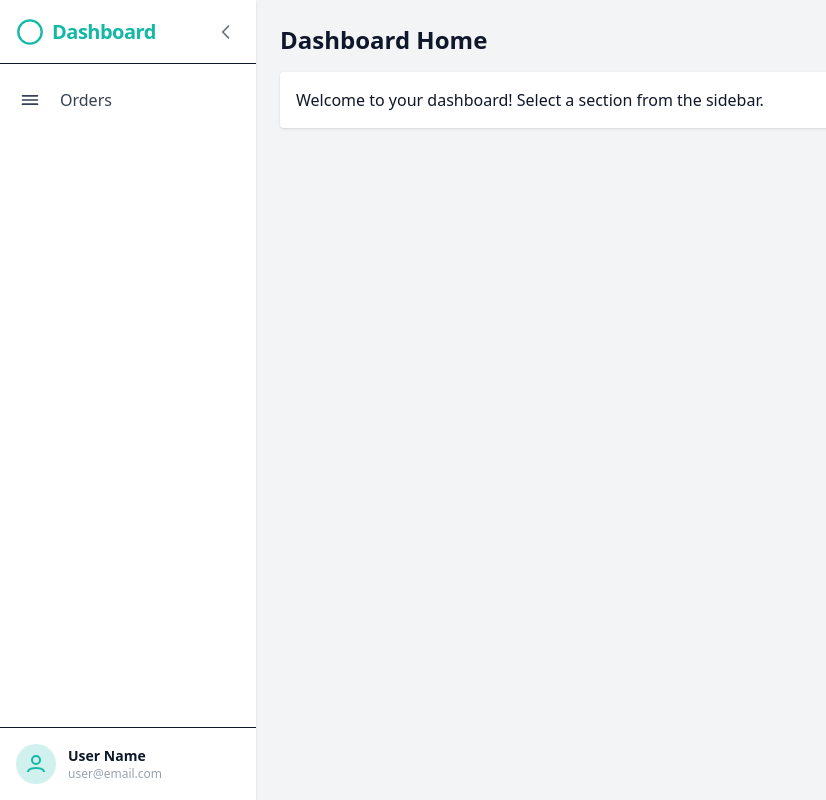
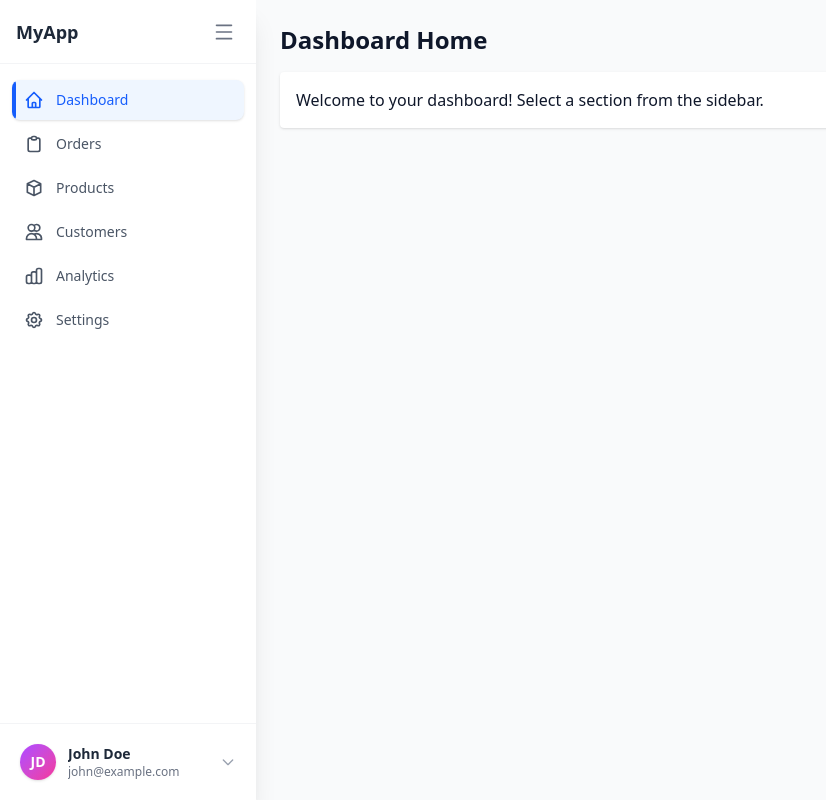
Before and after one commit to ehtishamali042/ecomwithusama, a React (Vite) app in the folder ecom-frontend/: page /dashboard in a window 1280 px wide. Shown: the whole page, without its empty margins (0-826 px from the left). Built offline with nearby package versions, Linux system fonts and the light colour scheme.

Commit message:
improves sidemenu ui

```diff
--- a/ecom-frontend/src/layout/DashboardLayout.tsx
+++ b/ecom-frontend/src/layout/DashboardLayout.tsx
@@ -1,14 +1,14 @@
 import { type ReactNode } from "react";
-import { useState } from "react";
+import { useState, useEffect, useRef } from "react";
 import { Outlet, Link, useLocation } from "react-router-dom";
 
 const menuItems = [
   {
-    label: "Orders",
-    path: "/dashboard/orders",
+    label: "Dashboard",
+    path: "/dashboard",
     icon: (
       <svg
-        className="w-5 h-5 mr-3"
+        className="w-5 h-5"
         fill="none"
         stroke="currentColor"
         strokeWidth="2"
@@ -17,12 +17,111 @@ const menuItems = [
         <path
           strokeLinecap="round"
           strokeLinejoin="round"
-          d="M3 7h18M3 12h18M3 17h18"
+          d="M3 12l2-2m0 0l7-7 7 7M5 10v10a1 1 0 001 1h3m10-11l2 2m-2-2v10a1 1 0 01-1 1h-3m-6 0a1 1 0 001-1v-4a1 1 0 011-1h2a1 1 0 011 1v4a1 1 0 001 1m-6 0h6"
         />
       </svg>
     ),
   },
-  // Add more sections here as needed
+  {
+    label: "Orders",
+    path: "/dashboard/orders",
+    icon: (
+      <svg
+        className="w-5 h-5"
+        fill="none"
+        stroke="currentColor"
+        strokeWidth="2"
+        viewBox="0 0 24 24"
+      >
+        <path
+          strokeLinecap="round"
+          strokeLinejoin="round"
+          d="M9 5H7a2 2 0 00-2 2v12a2 2 0 002 2h10a2 2 0 002-2V7a2 2 0 00-2-2h-2M9 5a2 2 0 002 2h2a2 2 0 002-2M9 5a2 2 0 012-2h2a2 2 0 012 2"
+        />
+      </svg>
+    ),
+  },
+  {
+    label: "Products",
+    path: "/dashboard/products",
+    icon: (
+      <svg
+        className="w-5 h-5"
+        fill="none"
+        stroke="currentColor"
+        strokeWidth="2"
+        viewBox="0 0 24 24"
+      >
+        <path
+          strokeLinecap="round"
+          strokeLinejoin="round"
+          d="M20 7l-8-4-8 4m16 0l-8 4m8-4v10l-8 4m0-10L4 7m8 4v10M4 7v10l8 4"
+        />
+      </svg>
+    ),
+  },
+  {
+    label: "Customers",
+    path: "/dashboard/customers",
+    icon: (
+      <svg
+        className="w-5 h-5"
+        fill="none"
+        stroke="currentColor"
+        strokeWidth="2"
+        viewBox="0 0 24 24"
+      >
+        <path
+          strokeLinecap="round"
+          strokeLinejoin="round"
+          d="M12 4.354a4 4 0 110 5.292M15 21H3v-1a6 6 0 0112 0v1zm0 0h6v-1a6 6 0 00-9-5.197M13 7a4 4 0 11-8 0 4 4 0 018 0z"
+        />
+      </svg>
+    ),
+  },
+  {
+    label: "Analytics",
+    path: "/dashboard/analytics",
+    icon: (
+      <svg
+        className="w-5 h-5"
+        fill="none"
+        stroke="currentColor"
+        strokeWidth="2"
+        viewBox="0 0 24 24"
+      >
+        <path
+          strokeLinecap="round"
+          strokeLinejoin="round"
+          d="M9 19v-6a2 2 0 00-2-2H5a2 2 0 00-2 2v6a2 2 0 002 2h2a2 2 0 002-2zm0 0V9a2 2 0 012-2h2a2 2 0 012 2v10m-6 0a2 2 0 002 2h2a2 2 0 002-2m0 0V5a2 2 0 012-2h2a2 2 0 012 2v14a2 2 0 01-2 2h-2a2 2 0 01-2-2z"
+        />
+      </svg>
+    ),
+  },
+  {
+    label: "Settings",
+    path: "/dashboard/settings",
+    icon: (
+      <svg
+        className="w-5 h-5"
+        fill="none"
+        stroke="currentColor"
+        strokeWidth="2"
+        viewBox="0 0 24 24"
+      >
+        <path
+          strokeLinecap="round"
+          strokeLinejoin="round"
+          d="M10.325 4.317c.426-1.756 2.924-1.756 3.35 0a1.724 1.724 0 002.573 1.066c1.543-.94 3.31.826 2.37 2.37a1.724 1.724 0 001.065 2.572c1.756.426 1.756 2.924 0 3.35a1.724 1.724 0 00-1.066 2.573c.94 1.543-.826 3.31-2.37 2.37a1.724 1.724 0 00-2.572 1.065c-.426 1.756-2.924 1.756-3.35 0a1.724 1.724 0 00-2.573-1.066c-1.543.94-3.31-.826-2.37-2.37a1.724 1.724 0 00-1.065-2.572c-1.756-.426-1.756-2.924 0-3.35a1.724 1.724 0 001.066-2.573c-.94-1.543.826-3.31 2.37-2.37.996.608 2.296.07 2.572-1.065z"
+        />
+        <path
+          strokeLinecap="round"
+          strokeLinejoin="round"
+          d="M15 12a3 3 0 11-6 0 3 3 0 016 0z"
+        />
+      </svg>
+    ),
+  },
 ];
 
 type DashboardLayoutProps = {
@@ -31,31 +130,43 @@ type DashboardLayoutProps = {
 
 export default function DashboardLayout({ children }: DashboardLayoutProps) {
   const [sidebarOpen, setSidebarOpen] = useState(true);
+  const [userMenuOpen, setUserMenuOpen] = useState(false);
+  const menuRef = useRef<HTMLDivElement>(null);
   const location = useLocation();
 
+  // Close menu when clicking outside
+  useEffect(() => {
+    function handleClickOutside(event: MouseEvent) {
+      if (menuRef.current && !menuRef.current.contains(event.target as Node)) {
+        setUserMenuOpen(false);
+      }
+    }
+
+    if (userMenuOpen) {
+      document.addEventListener("mousedown", handleClickOutside);
+      return () =>
+        document.removeEventListener("mousedown", handleClickOutside);
+    }
+  }, [userMenuOpen]);
+
   return (
-    <div className="flex h-screen bg-gray-100">
+    <div className="flex h-screen bg-gray-50">
       {/* Sidebar */}
       <aside
-        className={`transition-all duration-200 bg-white shadow h-full flex flex-col ${sidebarOpen ? "w-64" : "w-20"}`}
+        className={`transition-all duration-300 ease-in-out bg-white shadow-xl h-full flex flex-col ${
+          sidebarOpen ? "w-64" : "w-20"
+        }`}
       >
         {/* Logo/Header */}
-        <div className="flex items-center justify-between p-4 border-b h-16">
-          <span className="font-extrabold text-xl tracking-tight text-primary flex items-center">
-            <svg
-              className="w-7 h-7 mr-2 text-primary"
-              fill="none"
-              stroke="currentColor"
-              strokeWidth="2"
-              viewBox="0 0 24 24"
-            >
-              <circle cx="12" cy="12" r="10" />
-            </svg>
-            {sidebarOpen && <span>Dashboard</span>}
+        <div className="flex items-center justify-between p-4 border-b border-gray-100 h-16">
+          {sidebarOpen && (
+            <span className="font-bold text-lg text-gray-800 whitespace-nowrap">
+              MyApp
             </span>
+          )}
           <button
             onClick={() => setSidebarOpen((v) => !v)}
-            className="ml-2 p-1 rounded hover:bg-gray-100 text-gray-500"
+            className={`p-1.5 rounded-lg hover:bg-gray-100 text-gray-500 hover:text-gray-700 transition-colors focus:outline-none focus:ring-2 focus:ring-blue-500 focus:ring-offset-1 ${!sidebarOpen ? "mx-auto" : ""}`}
             aria-label="Toggle sidebar"
           >
             <svg
@@ -65,65 +176,179 @@ export default function DashboardLayout({ children }: DashboardLayoutProps) {
               strokeWidth="2"
               viewBox="0 0 24 24"
             >
-              {sidebarOpen ? (
               <path
                 strokeLinecap="round"
                 strokeLinejoin="round"
-                  d="M15 19l-7-7 7-7"
+                d="M3 4h18M3 12h18M3 20h18"
               />
-              ) : (
-                <path
-                  strokeLinecap="round"
-                  strokeLinejoin="round"
-                  d="M9 5l7 7-7 7"
-                />
-              )}
             </svg>
           </button>
         </div>
+
         {/* Navigation */}
-        <nav className="flex-1 mt-4 px-2 space-y-1">
+        <nav className="flex-1 py-4 px-3 overflow-y-auto">
+          <div className="space-y-1">
             {menuItems.map((item) => {
-            const active = location.pathname.startsWith(item.path);
+              const active =
+                location.pathname === item.path ||
+                (item.path !== "/dashboard" &&
+                  location.pathname.startsWith(item.path));
+
               return (
                 <Link
                   key={item.path}
                   to={item.path}
-                className={`flex items-center gap-2 px-3 py-2 rounded-lg font-medium transition-colors mb-1
-                  ${active ? "bg-primary/10 text-primary" : "text-gray-700 hover:bg-gray-100 hover:text-primary"}
+                  className={`
+                    group flex items-center gap-3 px-3 py-2.5 rounded-lg font-medium
+                    transition-all duration-200 relative overflow-hidden
+                    ${
+                      active
+                        ? "bg-blue-50 text-blue-600 shadow-sm"
+                        : "text-gray-600 hover:bg-gray-50 hover:text-gray-900"
+                    }
                     ${!sidebarOpen ? "justify-center" : ""}
+                    focus:outline-none focus:ring-2 focus:ring-blue-500 focus:ring-offset-1
                   `}
+                  title={!sidebarOpen ? item.label : undefined}
+                >
+                  {/* Active indicator */}
+                  {active && (
+                    <span className="absolute left-0 top-0 bottom-0 w-1 bg-blue-600 rounded-r-full" />
+                  )}
+
+                  {/* Icon */}
+                  <span
+                    className={`flex-shrink-0 ${active ? "text-blue-600" : ""}`}
                   >
                     {item.icon}
-                {sidebarOpen && item.label}
+                  </span>
+
+                  {/* Label */}
+                  {sidebarOpen && (
+                    <span className="truncate text-sm">{item.label}</span>
+                  )}
+
+                  {/* Hover indicator for collapsed state */}
+                  {!sidebarOpen && (
+                    <span className="absolute left-full ml-2 px-2 py-1 bg-gray-900 text-white text-xs rounded opacity-0 group-hover:opacity-100 transition-opacity pointer-events-none whitespace-nowrap z-50">
+                      {item.label}
+                    </span>
+                  )}
                 </Link>
               );
             })}
+          </div>
         </nav>
-        {/* User Profile (bottom) */}
-        <div className="mt-auto p-4 border-t flex items-center gap-3">
-          <div className="w-10 h-10 rounded-full bg-primary/20 flex items-center justify-center text-primary font-bold">
+
+        {/* User Profile */}
+        <div
+          className="mt-auto p-3 border-t border-gray-100 relative"
+          ref={menuRef}
+        >
+          <button
+            onClick={() => setUserMenuOpen(!userMenuOpen)}
+            className={`w-full flex items-center gap-3 p-2 rounded-lg hover:bg-gray-50 transition-colors ${
+              !sidebarOpen ? "justify-center" : ""
+            }`}
+          >
+            <div className="w-9 h-9 rounded-full bg-gradient-to-br from-purple-500 to-pink-500 flex items-center justify-center text-white font-semibold text-sm flex-shrink-0 shadow-sm">
+              JD
+            </div>
+            {sidebarOpen && (
+              <div className="flex-1 min-w-0 text-left">
+                <div className="font-semibold text-sm text-gray-800 truncate">
+                  John Doe
+                </div>
+                <div className="text-xs text-gray-500 truncate">
+                  john@example.com
+                </div>
+              </div>
+            )}
+            {sidebarOpen && (
               <svg
-              className="w-6 h-6"
+                className={`w-4 h-4 text-gray-400 flex-shrink-0 transition-transform ${
+                  userMenuOpen ? "rotate-180" : ""
+                }`}
                 fill="none"
                 stroke="currentColor"
                 strokeWidth="2"
                 viewBox="0 0 24 24"
               >
-              <circle cx="12" cy="8" r="4" />
-              <path d="M4 20c0-4 8-4 8-4s8 0 8 4" />
+                <path
+                  strokeLinecap="round"
+                  strokeLinejoin="round"
+                  d="M19 9l-7 7-7-7"
+                />
               </svg>
-          </div>
-          {sidebarOpen && (
-            <div>
-              <div className="font-semibold text-sm">User Name</div>
-              <div className="text-xs text-gray-400">user@email.com</div>
+            )}
+          </button>
+
+          {/* Popup Menu */}
+          {userMenuOpen && (
+            <div
+              className={`absolute bg-white rounded-lg shadow-lg border border-gray-200 py-1 z-50 ${
+                sidebarOpen
+                  ? "bottom-full left-3 right-3 mb-2"
+                  : "bottom-full left-1/2 -translate-x-1/2 mb-2 w-48"
+              }`}
+            >
+              <Link
+                to="/dashboard/settings"
+                className="flex items-center gap-3 px-4 py-2.5 text-sm text-gray-700 hover:bg-gray-50 transition-colors"
+                onClick={() => setUserMenuOpen(false)}
+              >
+                <svg
+                  className="w-4 h-4 text-gray-500"
+                  fill="none"
+                  stroke="currentColor"
+                  strokeWidth="2"
+                  viewBox="0 0 24 24"
+                >
+                  <path
+                    strokeLinecap="round"
+                    strokeLinejoin="round"
+                    d="M10.325 4.317c.426-1.756 2.924-1.756 3.35 0a1.724 1.724 0 002.573 1.066c1.543-.94 3.31.826 2.37 2.37a1.724 1.724 0 001.065 2.572c1.756.426 1.756 2.924 0 3.35a1.724 1.724 0 00-1.066 2.573c.94 1.543-.826 3.31-2.37 2.37a1.724 1.724 0 00-2.572 1.065c-.426 1.756-2.924 1.756-3.35 0a1.724 1.724 0 00-2.573-1.066c-1.543.94-3.31-.826-2.37-2.37a1.724 1.724 0 00-1.065-2.572c-1.756-.426-1.756-2.924 0-3.35a1.724 1.724 0 001.066-2.573c-.94-1.543.826-3.31 2.37-2.37.996.608 2.296.07 2.572-1.065z"
+                  />
+                  <path
+                    strokeLinecap="round"
+                    strokeLinejoin="round"
+                    d="M15 12a3 3 0 11-6 0 3 3 0 016 0z"
+                  />
+                </svg>
+                Settings
+              </Link>
+              <button
+                onClick={() => {
+                  setUserMenuOpen(false);
+                  // Add your logout logic here
+                  console.log("Logout clicked");
+                }}
+                className="w-full flex items-center gap-3 px-4 py-2.5 text-sm text-red-600 hover:bg-red-50 transition-colors"
+              >
+                <svg
+                  className="w-4 h-4"
+                  fill="none"
+                  stroke="currentColor"
+                  strokeWidth="2"
+                  viewBox="0 0 24 24"
+                >
+                  <path
+                    strokeLinecap="round"
+                    strokeLinejoin="round"
+                    d="M17 16l4-4m0 0l-4-4m4 4H7m6 4v1a3 3 0 01-3 3H6a3 3 0 01-3-3V7a3 3 0 013-3h4a3 3 0 013 3v1"
+                  />
+                </svg>
+                Logout
+              </button>
             </div>
           )}
         </div>
       </aside>
+
       {/* Main Content */}
-      <main className="flex-1 p-6 overflow-auto">{children ?? <Outlet />}</main>
+      <main className="flex-1 overflow-auto">
+        <div className="p-6">{children ?? <Outlet />}</div>
+      </main>
     </div>
   );
 }
```
Lines whose indentation alone changed are shown as unchanged.
